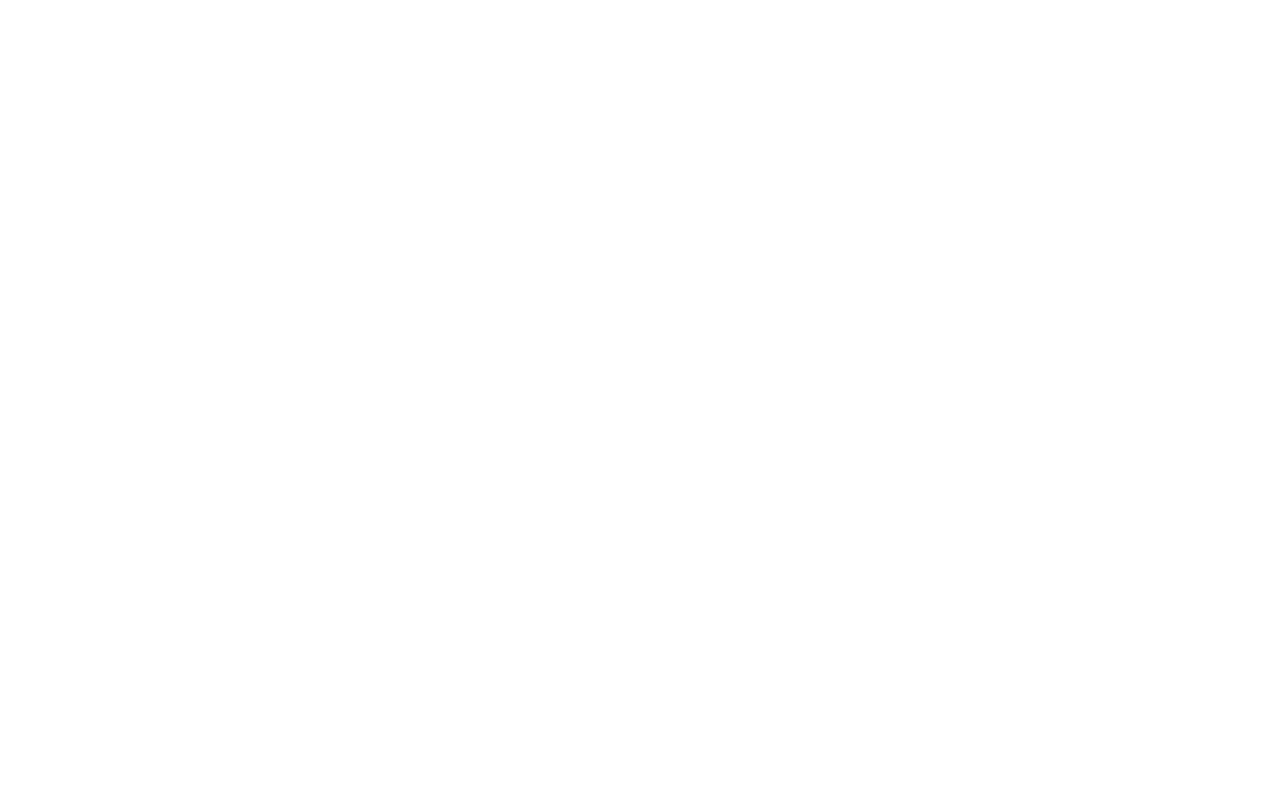
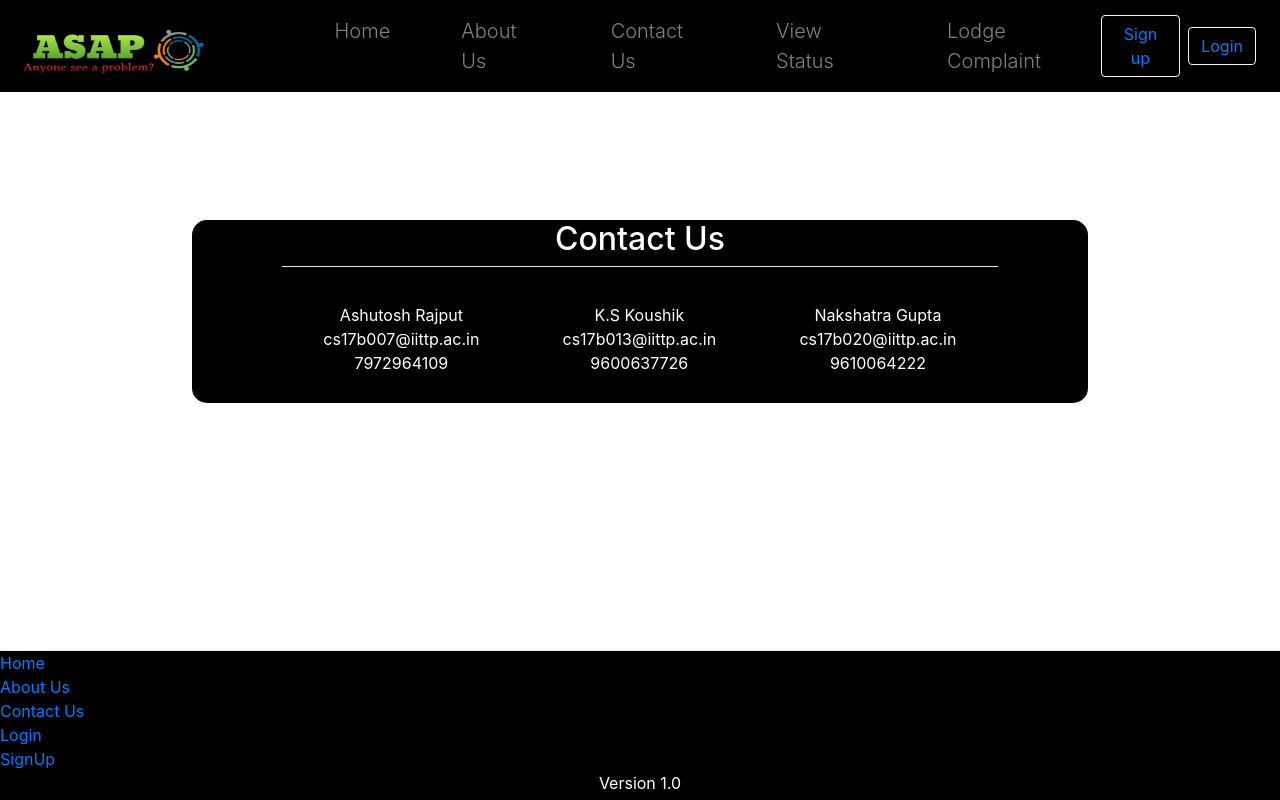
Before and after one commit to Naxs-me/ASAP_1_SEAug2019, a React (Create React App) app in the folder node_react1/: page /ContactUs in a window 1280 px wide. Built offline with nearby package versions, Linux system fonts and the light colour scheme.

Commit message:
added contact us and some minor changes

```diff
--- a/node_react1/src/App.css
+++ b/node_react1/src/App.css
@@ -16,7 +16,7 @@
   padding-bottom:1%;
   padding-left: 3%;
   padding-right: 3%;
-  margin-top: 4%;
+  margin-top: 3%;
   margin-bottom: 2.5%;
   width: 30%;
 }
@@ -132,3 +132,36 @@
 {
   color:red;
 }
+.Contact_table
+{
+  /* margin-top: 10%; */
+  width: 80%;
+  align-self: auto;
+  align-content: center;
+  align-items: center;
+}
+.Contact_table td
+{
+  color: white;
+  align-content: center;
+  align-items: center;
+  text-align: center;
+}
+.Contact_table td:hover
+{
+  color: red;
+  align-content: center;
+  align-items: center;
+  text-align: center;
+}
+.start
+{
+  width: 70%;
+  background-color: #000000;
+  border-radius: 15px;
+  margin-top: 10%;
+}
+.start h2
+{
+  color: white;
+}
--- /dev/null
+++ b/node_react1/src/components/Contact_us.js
@@ -0,0 +1,37 @@
+import React from 'react';
+import { Table } from 'react-bootstrap';
+import '../App.css';
+import NavigationBar from './Navigation_Bar';
+import Footer from './Footer';
+function Contact() {
+    return (
+        <div>
+            <NavigationBar></NavigationBar>
+        <center>
+            <div   className="start">
+                <div><h2>Contact Us</h2></div>
+                <Table bordereless responsive hover className="Contact_table">
+                    <td >
+                        <br />Ashutosh Rajput
+                        <br />cs17b007@iittp.ac.in
+                        <br />7972964109
+                    </td>
+                    <td>
+                        <br />K.S Koushik
+                        <br />cs17b013@iittp.ac.in
+                        <br />9600637726
+                     </td>
+                    <td>
+                        <br />Nakshatra Gupta
+                        <br />cs17b020@iittp.ac.in
+                        <br />9610064222
+                    </td>
+
+                </Table>
+            </div>
+        </center>
+        <Footer></Footer>
+        </div>
+    );
+}
+export default Contact
--- a/node_react1/src/components/Footer.js
+++ b/node_react1/src/components/Footer.js
@@ -21,7 +21,7 @@
             <div style={style} className="footer">
                 <Link to="/">Home</Link>
                 <br/><Link to="/AboutUs">About Us</Link>
-                <br/>Contact Us
+                <br/><Link to="/ContactUs">Contact Us</Link>
                 <br/><Link to="/Login">Login</Link>
                 <br/><Link to="/SignUp">SignUp</Link>
                 <center>Version 1.0</center>
--- a/node_react1/src/components/Login.js
+++ b/node_react1/src/components/Login.js
@@ -1,29 +1,33 @@
-import React from'react';
-import  {Form, Container} from 'react-bootstrap';
-import {Button} from 'react-bootstrap';
+import React from 'react';
+import { Form, Container } from 'react-bootstrap';
+import { Button } from 'react-bootstrap';
+import Navigation from './Navigation_Bar';
 import '../App.css';
-function LoginPage(){
+function LoginPage() {
   return (
+    <div>
+      <Navigation/>
       <Container className="Login">
         <Form>
           <p className="header">Login</p>
           <Form.Group controlId="formBasicEmail">
-    <Form.Label className = "formBasic">Email address</Form.Label>
-    <Form.Control type="email" placeholder="Enter email" required/>
+            <Form.Label className="formBasic">Email address</Form.Label>
+            <Form.Control type="email" placeholder="Enter email" required />
             <Form.Text className="text-muted">
               We'll never share your email with anyone else.
     </Form.Text>
           </Form.Group>
 
           <Form.Group controlId="formBasicPassword">
-    <Form.Label className = "formBasic">Password</Form.Label>
-    <Form.Control type="password" placeholder="Password" required/>
+            <Form.Label className="formBasic">Password</Form.Label>
+            <Form.Control type="password" placeholder="Password" required />
           </Form.Group>
           <Button variant="outline-light" type="submit">
             Login
   </Button>
         </Form>
       </Container>
+    </div>
   );
 }
 export default LoginPage;
--- a/node_react1/src/components/Navigation_Bar.js
+++ b/node_react1/src/components/Navigation_Bar.js
@@ -14,7 +14,7 @@
 function Navigation_bar(){
 return(
 <Navbar expand="lg" variant="dark" className="navbar">
-  <Navbar.Brand href="#homey"  className = "logoy">
+  <Navbar.Brand href="/"  className = "logoy">
         <Image src={logo} alt = "logo_p"  className = "logo"/>
   </Navbar.Brand>
   <Navbar.Toggle aria-controls="basic-navbar-nav" />
@@ -23,7 +23,7 @@
 
     <div className = "navtext"><Nav.Link hover href="/">Home</Nav.Link></div>
     <div className = "navtext"><Nav.Link href="/AboutUs">About Us</Nav.Link></div>
-    <div className = "navtext"><Nav.Link hover href="#contact">Contact Us</Nav.Link></div>
+    <div className = "navtext"><Nav.Link hover href="/ContactUs">Contact Us</Nav.Link></div>
     <div className = "navtext"><Nav.Link hover href="#ViewStatus">View Status</Nav.Link></div>
     <div className = "navtext"><Nav.Link hover href="#LodgeComplaint">Lodge Complaint</Nav.Link></div>
     </Nav>
--- a/node_react1/src/components/SignUp.js
+++ b/node_react1/src/components/SignUp.js
@@ -2,8 +2,11 @@
 import { Form, Container } from 'react-bootstrap';
 import { Button } from 'react-bootstrap';
 import '../App.css';
+import Navigation from './Navigation_Bar';
 function SignUpPage() {
     return (
+        <div>
+            <Navigation/>
         <Container className="Login">
             <Form>
                 <p className="header">Sign Up</p>
@@ -45,6 +48,7 @@
   </Button>
             </Form>
         </Container>
+        </div>
     );
 }
 export default SignUpPage;
--- a/node_react1/src/index.js
+++ b/node_react1/src/index.js
@@ -6,7 +6,7 @@
 import Login from './components/Login';
 import SignUp from './components/SignUp';
 import AboutUs from './components/AboutUs';
-
+import ContactUs from'./components/Contact_us';
 const routing = (
     <Router>
       <div>
@@ -14,6 +14,7 @@
         <Route exact path="/" component={App} />
         <Route path="/SignUp" component={SignUp} />
         <Route path="/AboutUs" component={AboutUs}/>
+        <Route path="/ContactUs" component={ContactUs}/>
       </div>
     </Router>
   );
```
Lines whose indentation alone changed are shown as unchanged.
